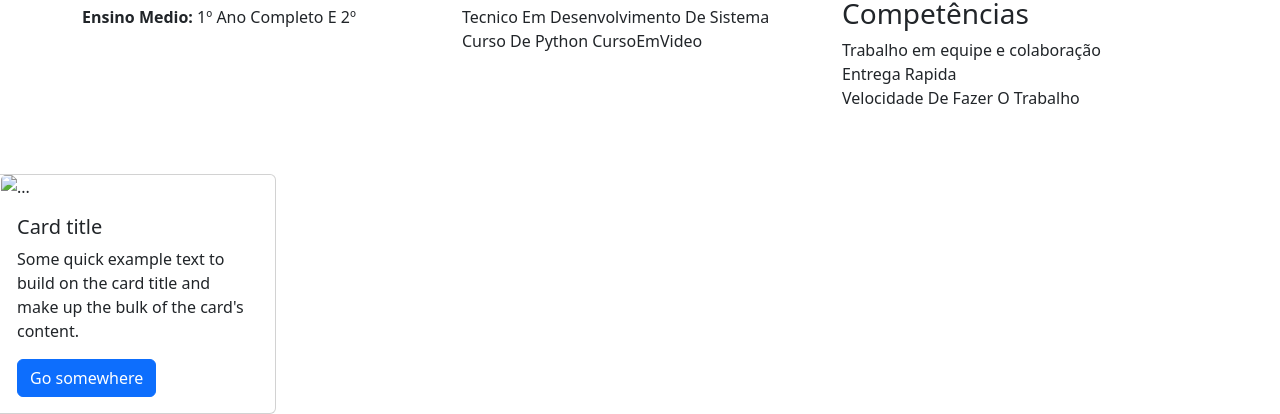
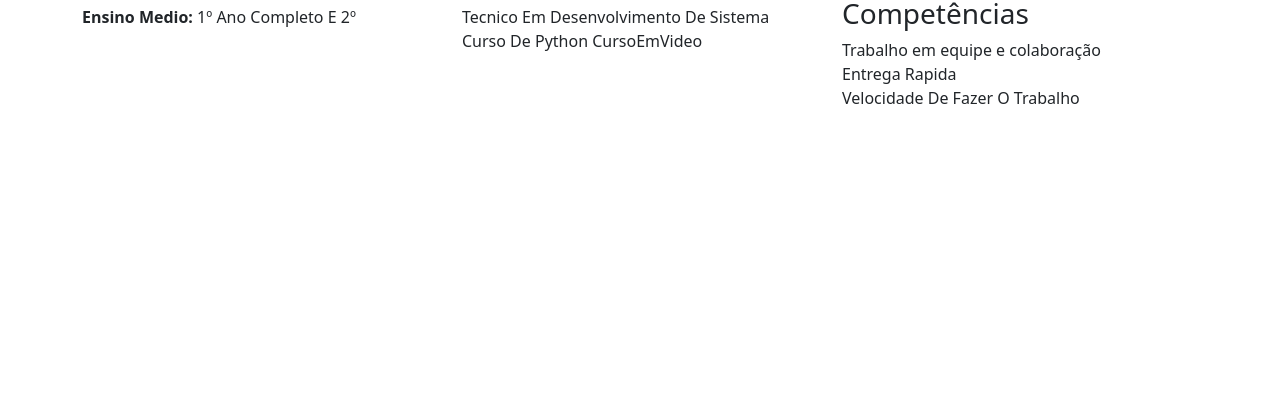
Before and after one commit to mrcdlol/Portfolio, a plain HTML site: page index.html in a window 1280 px wide. Shown: the part 506-920 px from the top of the page. After the commit the page ends 800 px from the top, so only its background shows below. Drawn offline with nearby package versions, Linux system fonts and the light colour scheme.

Commit message:
Update index.html

```diff
--- a/index.html
+++ b/index.html
@@ -78,13 +78,6 @@
     </div>
 </section>
     <section>
-        <div class="row">
-            <div class="card" style="width: 18rem;">
-  <img src="..." class="card-img-top" alt="...">
-  <div class="card-body">
-    <h5 class="card-title">Card title</h5>
-    <p class="card-text">Some quick example text to build on the card title and make up the bulk of the card's content.</p>
-    <a href="#" class="btn btn-primary">Go somewhere</a>
   </div>
 </div>
         </div>
```
